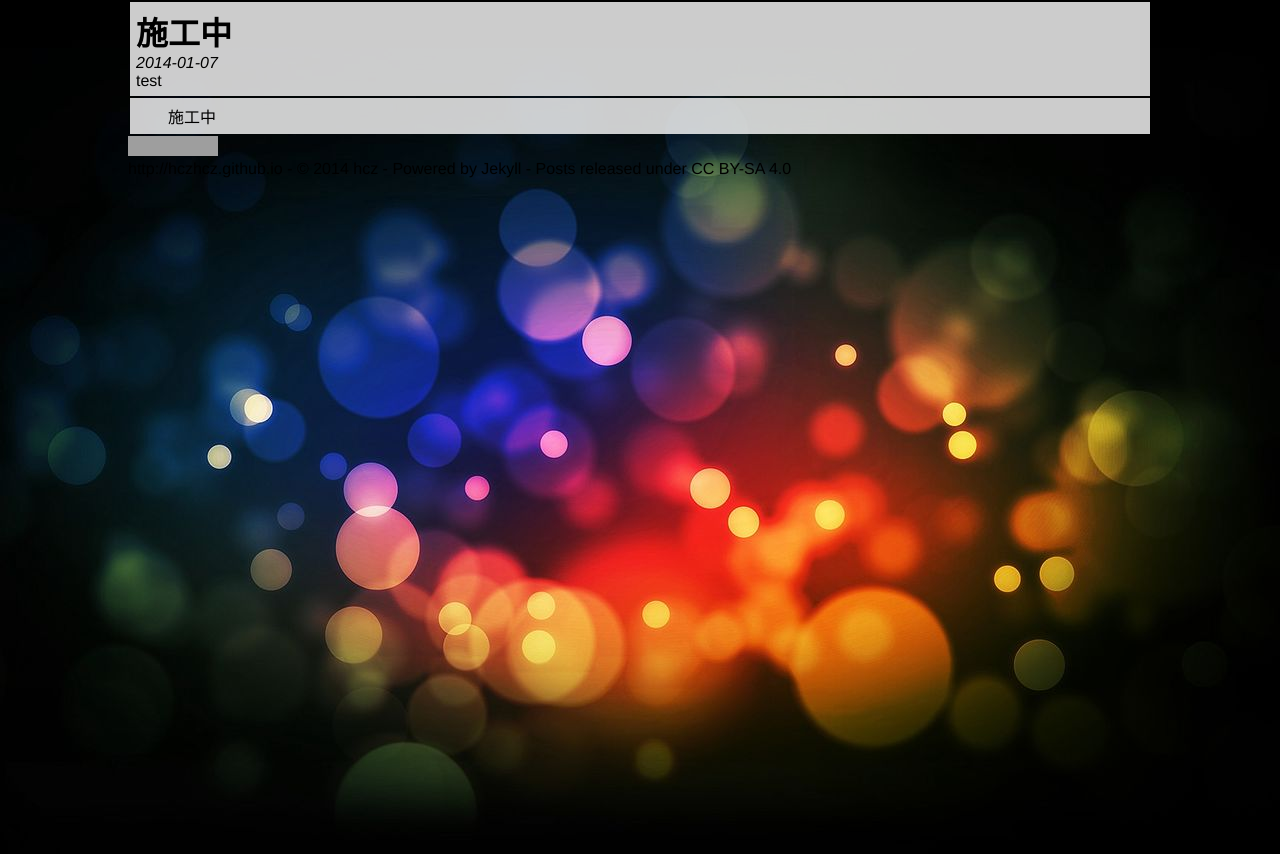
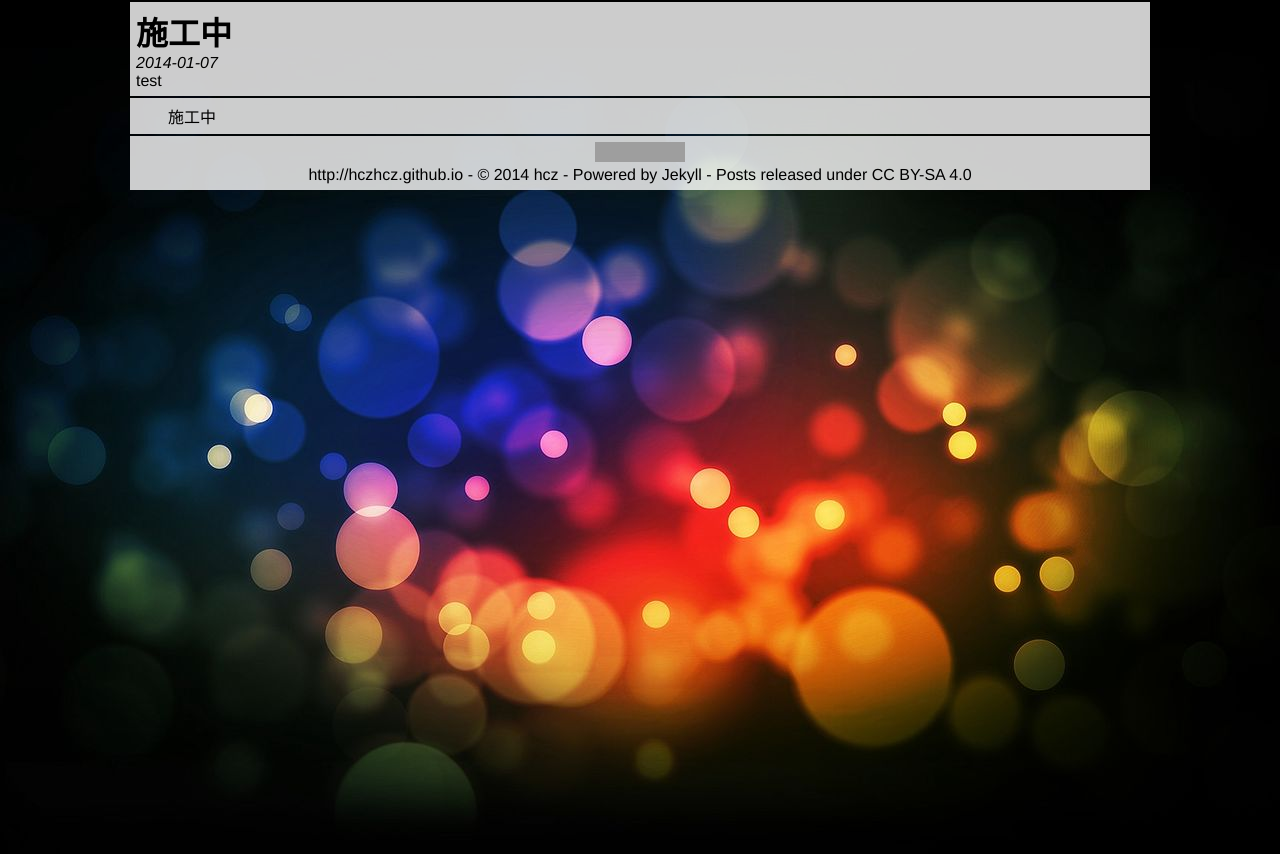
Before and after one commit to hczhcz/hczhcz.github.io, a Jekyll site: the page built from _posts/2014-01-07-working.md, in a window 1280 px wide. Shown: the top 854 px of the page. Built offline with Jekyll 4.4.1, drawn with Linux system fonts in a browser that asks for light colours; grey boxes are pictures that could not be loaded.

Commit message:
move footer to post.html and apply style

```diff
--- a/_layouts/default.html
+++ b/_layouts/default.html
@@ -23,12 +23,6 @@
 
 </div>
 
-<div class="footer" id="footer">
-
-{% include cc-by-sa.html %}
-
-</div>
-
 </body>
 
 </html>
--- a/_layouts/post.html
+++ b/_layouts/post.html
@@ -15,3 +15,9 @@ layout: default
 {{ content }}
 
 </div>
+
+<div class="footer">
+
+{% include cc-by-sa.html %}
+
+</div>
--- a/style/default.css
+++ b/style/default.css
@@ -20,17 +20,19 @@ a {
     outline: none;
 }
 
-.content, .footer {
+.content {
     padding: 0 10%;
 }
 
-.hint, .blog {
+.hint, .blog, .footer {
     margin: 2px;
     overflow: hidden;
     background: white;
     background: rgba(255, 255, 255, 0.8);
     padding: 6px;
 }
+
+/* index.html */
 
 .img_bottom {
     bottom: -100%;
@@ -40,8 +42,6 @@ a {
     margin: 0 auto;
     width: 100%;
 }
-
-/* index.html */
 
 .posts {
     margin: 0 auto;
@@ -140,3 +140,7 @@ a {
 .blog {
     text-indent: 2em;
 }
+
+.footer {
+    text-align: center;
+}
```
